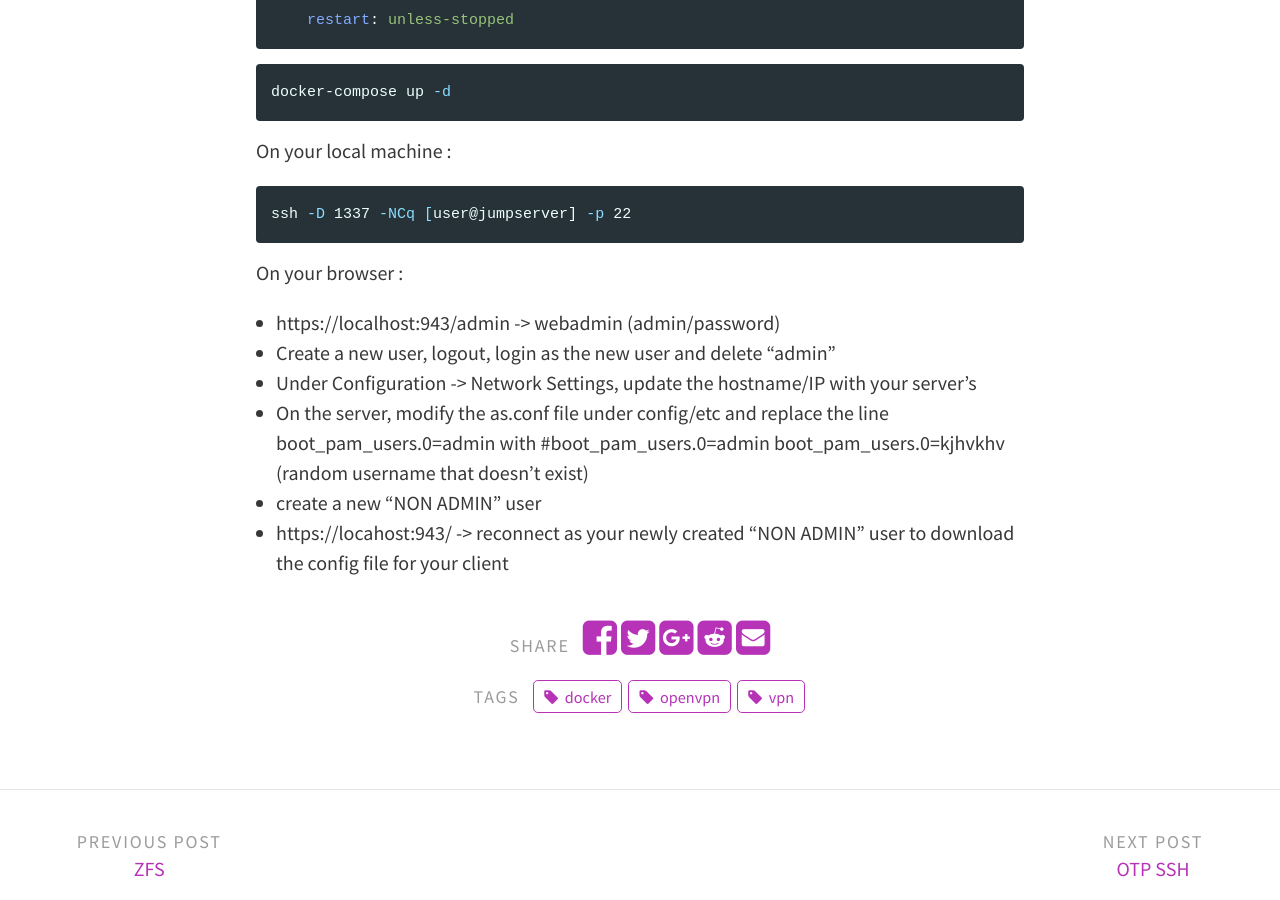
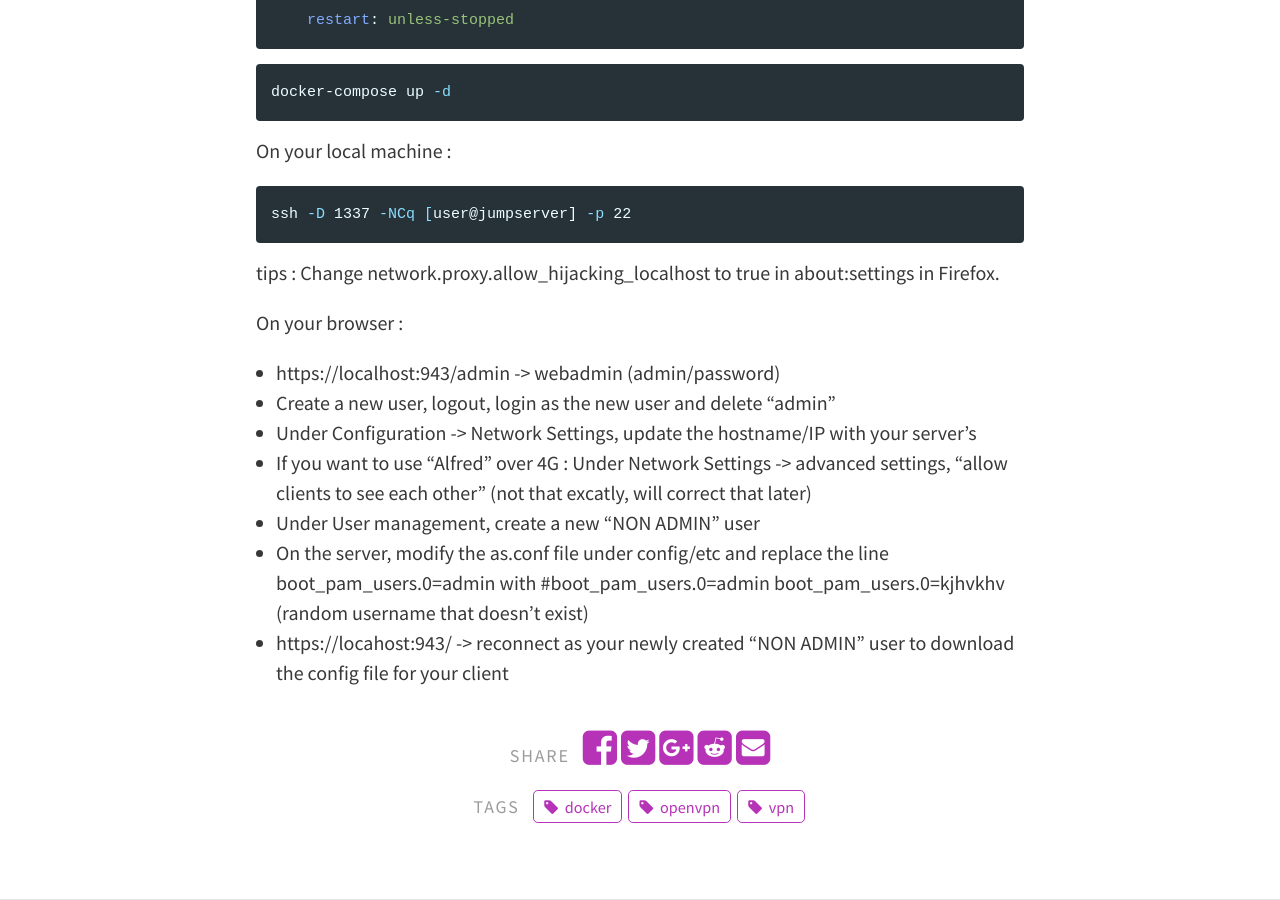
Before and after one commit to cristalcorp/cristalcorp.github.io, a Jekyll site: the page built from _posts/2019-11-11-OpenVPN.md, in a window 1280 px wide and 900 px high, scrolled down 2404 px. Built offline with Jekyll 4.4.1, drawn with Linux system fonts in a browser that asks for light colours.

Commit message:
Update 2019-11-11-OpenVPN.md

````diff
--- a/_posts/2019-11-11-OpenVPN.md
+++ b/_posts/2019-11-11-OpenVPN.md
@@ -81,11 +81,14 @@ On your local machine :
 ```bash
 ssh -D 1337 -NCq [user@jumpserver] -p 22
 ```
+tips : Change network.proxy.allow_hijacking_localhost to true in about:settings in Firefox.
+
 On your browser :
 * https://localhost:943/admin -> webadmin (admin/password)
 * Create a new user, logout, login as the new user and delete "admin"
 * Under Configuration -> Network Settings, update the hostname/IP with your server's
+* If you want to use "Alfred" over 4G : Under Network Settings -> advanced settings, "allow clients to see each other" (not that excatly, will correct that later)
+* Under User management, create a new "NON ADMIN" user
 * On the server, modify the as.conf file under config/etc and replace the line boot_pam_users.0=admin
 with #boot_pam_users.0=admin boot_pam_users.0=kjhvkhv (random username that doesn't exist)
-* create a new "NON ADMIN" user
 * https://locahost:943/ -> reconnect as your newly created "NON ADMIN" user to download the config file for your client
````
